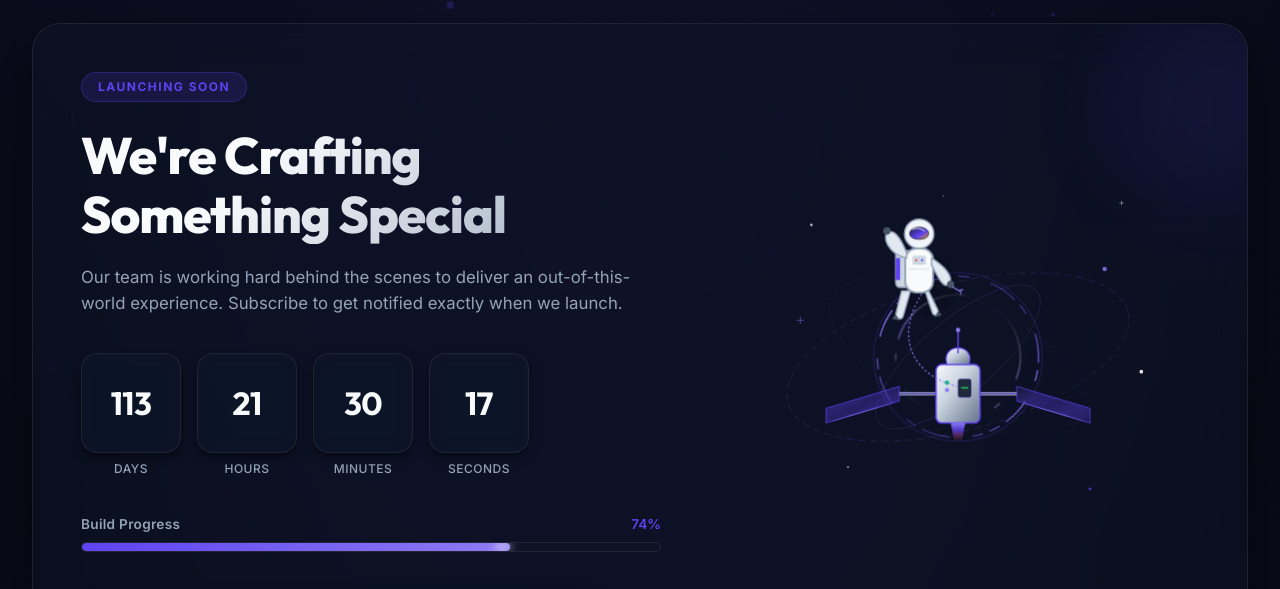
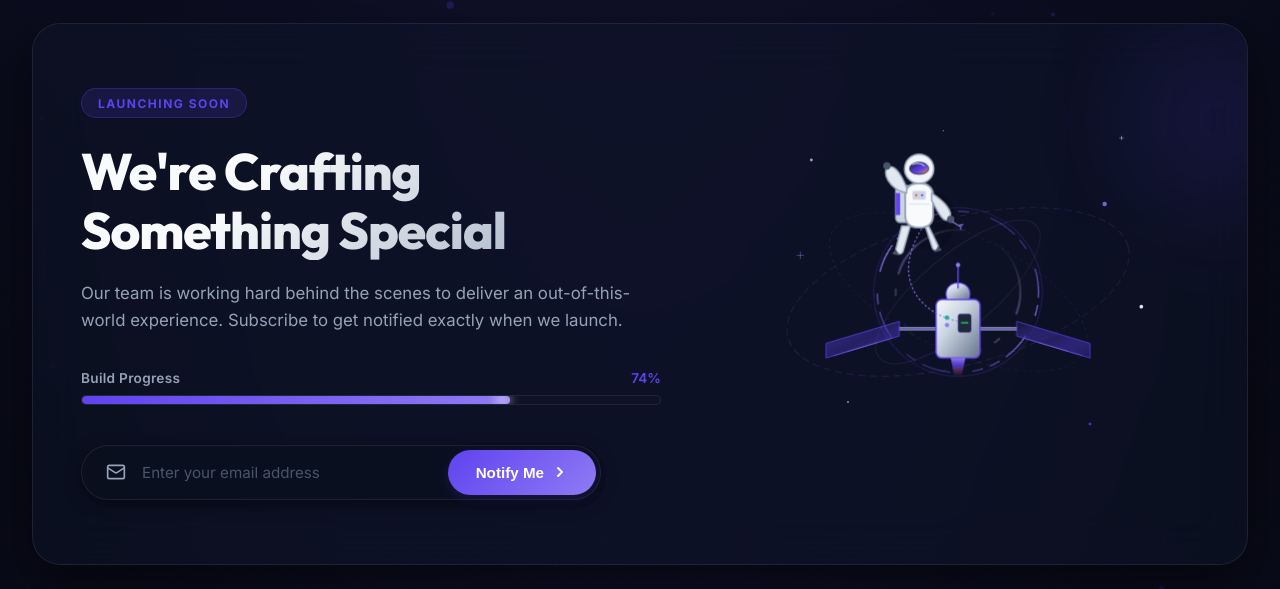
Before and after one commit to Hariprasath-V-S/Under_Construction, a plain HTML site: page index.html in a window 1280 px wide. Shown: the part 83-672 px from the top of the page. Drawn offline with Linux system fonts and the light colour scheme.

Commit message:
Remove countdown timer

```diff
--- a/index.html
+++ b/index.html
@@ -99,40 +99,7 @@
             Our team is working hard behind the scenes to deliver an out-of-this-world experience. Subscribe to get notified exactly when we launch.
           </p>
 
-          <!-- Countdown Timer Group -->
-          <div class="countdown-container" id="countdown-timer">
-            <!-- Days -->
-            <div class="countdown-item">
-              <div class="countdown-number-wrapper">
-                <span class="countdown-digit" id="days">00</span>
-              </div>
-              <span class="countdown-label">Days</span>
-            </div>
 
-            <!-- Hours -->
-            <div class="countdown-item">
-              <div class="countdown-number-wrapper">
-                <span class="countdown-digit" id="hours">00</span>
-              </div>
-              <span class="countdown-label">Hours</span>
-            </div>
-
-            <!-- Minutes -->
-            <div class="countdown-item">
-              <div class="countdown-number-wrapper">
-                <span class="countdown-digit" id="minutes">00</span>
-              </div>
-              <span class="countdown-label">Minutes</span>
-            </div>
-
-            <!-- Seconds -->
-            <div class="countdown-item">
-              <div class="countdown-number-wrapper">
-                <span class="countdown-digit" id="seconds">00</span>
-              </div>
-              <span class="countdown-label">Seconds</span>
-            </div>
-          </div>
 
           <!-- Progress Indicator -->
           <div class="progress-container">
```
